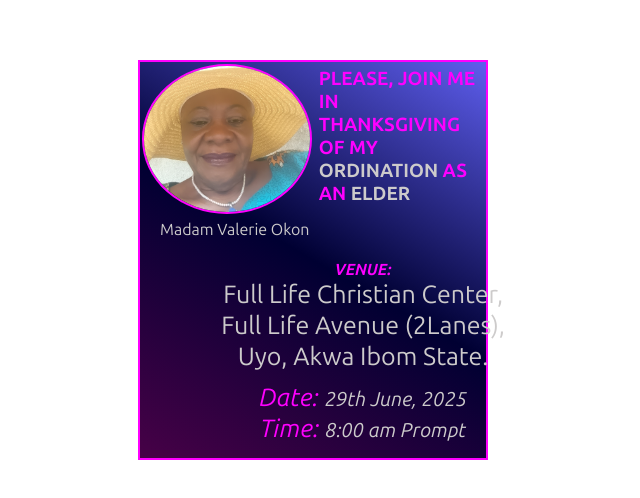
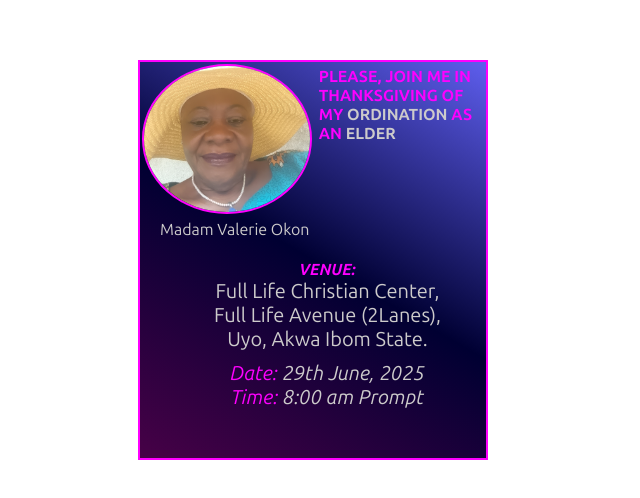
Before and after one commit to WeMoren/ordain, a plain HTML site: page index.html in a window 1280 px wide. Shown: the part 140-638 px from the top of the page, without its empty margins (327-967 px from the left). Drawn offline with Linux system fonts and the light colour scheme.

Commit message:
new update

```diff
--- a/styles.css
+++ b/styles.css
@@ -10,6 +10,7 @@ body{
     display: flex;
     align-items: center;
     justify-content: center;
+    overflow-y:auto;
 }
 
 
@@ -49,7 +50,7 @@ image{
 }
 
 .details > h1{
-    font-size: 19px;
+    font-size: 16px;
     color: magenta;
 }
 
@@ -60,7 +61,7 @@ span{
 .venue{
     position: absolute;
     top: 50%;
-    right: 35%;
+    right: 40%;
     display: flex;
     align-items: center;
     justify-content: center;
@@ -72,7 +73,7 @@ h4{
 }
 
 .venue p{
-    font-size: 25px;
+    font-size: 20px;
     color: #cdcbcb;
 }
 
```
